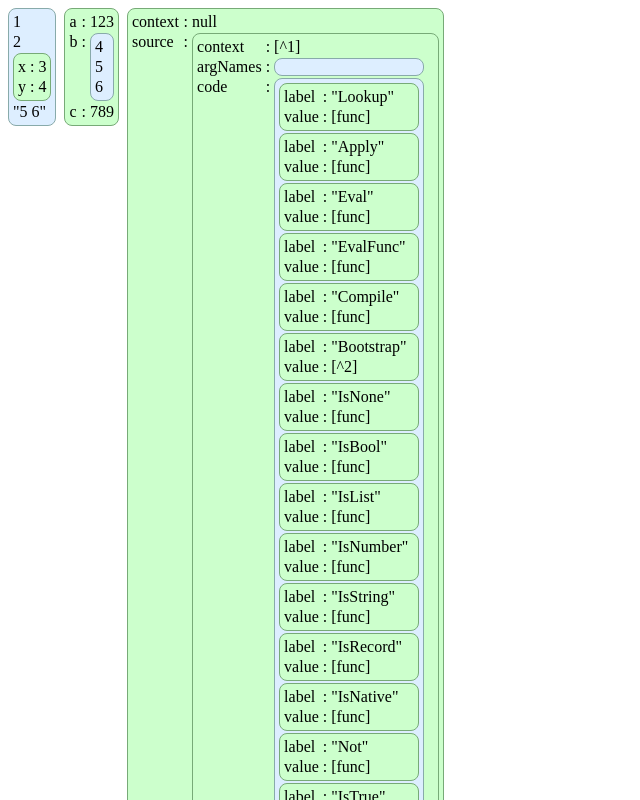
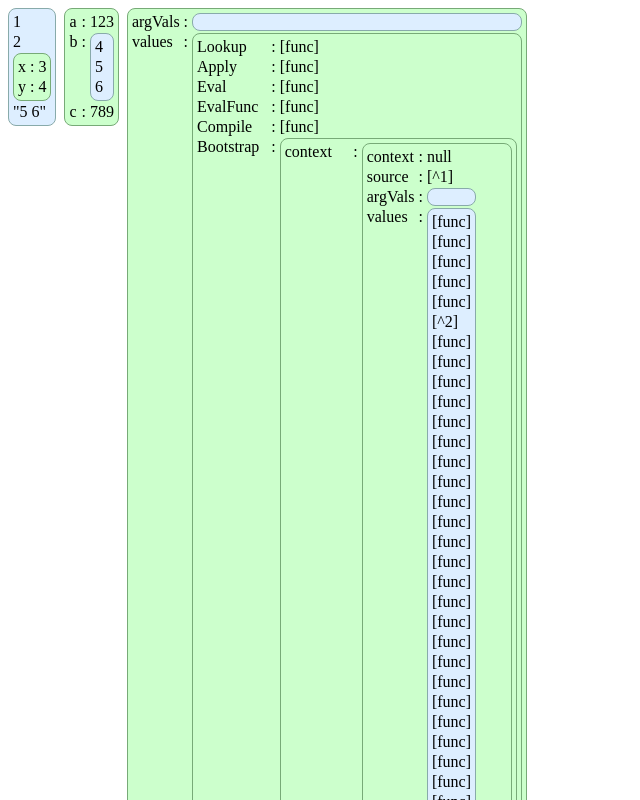
Before and after one commit to d-cook/react-code, a React (Create React App) app: page / in a window 1280 px wide. Shown: the top 800 px of the page, without its empty margins (0-640 px from the left). Built offline with nearby package versions, Linux system fonts and the light colour scheme.

Commit message:
Messing with nested views

```diff
--- a/src/App.tsx
+++ b/src/App.tsx
@@ -11,6 +11,14 @@ function _str(val: any): string {
 }
 
 export default function App() {
+  const onValueClicked = (...args: any[]) => alert(_str(args));
+  const isContext = (v: any) =>
+    v && Array.isArray(v.argVals) && Array.isArray(v.values) && v.source;
+  const isFunc = (v: any) =>
+    v &&
+    Array.isArray(v.code) &&
+    Array.isArray(v.argNames) &&
+    (v.context || v.context === null);
   return (
     <div
       className="App"
@@ -24,15 +32,47 @@ export default function App() {
     >
       <JsonView
         value={[1, 2, { x: 3, y: 4 }, "5 6"]}
-        onValueClicked={(...args) => alert(_str(args))}
+        onValueClicked={onValueClicked}
       />
       <JsonView
         value={{ a: 123, b: [4, 5, 6], c: 789 }}
-        onValueClicked={(...args) => alert(_str(args))}
+        onValueClicked={onValueClicked}
       />
       <JsonView
         value={RootContext}
-        onValueClicked={(...args) => alert(_str(args))}
+        onValueClicked={onValueClicked}
+        nestedViews={[
+          {
+            matches: isFunc,
+            makeView: ({ value, onValueClicked, nestedViews }: any) => (
+              <JsonView
+                value={{
+                  argNames: value.argNames,
+                  code: Object.fromEntries(
+                    value.code.map(({ label, value }) => [label, value])
+                  )
+                }}
+                onValueClicked={onValueClicked}
+                nestedViews={[] || nestedViews}
+              />
+            )
+          },
+          {
+            matches: (v: any) => 1 && isContext(v),
+            makeView: ({ value, onValueClicked, nestedViews }: any) => (
+              <JsonView
+                value={{
+                  argVals: value.argVals,
+                  values: Object.fromEntries(
+                    value.values.map((v, i) => [value.source.code[i].label, v])
+                  )
+                }}
+                onValueClicked={onValueClicked}
+                nestedViews={[] || nestedViews}
+              />
+            )
+          }
+        ]}
       />
     </div>
   );
--- a/src/JsonView.tsx
+++ b/src/JsonView.tsx
@@ -1,11 +1,6 @@
 import * as React from "react";
 import { ReactElement } from "react";
-
-type Key = string | number;
-type Inputs = {
-  value: any;
-  onValueClicked: (path: Key[], val: any) => void;
-};
+import { Key, ViewInputs } from "ViewInputs";
 
 const valueStyles = {
   padding: "0"
@@ -39,8 +34,9 @@ const recordStyles = {
 
 export default function JsonView({
   value,
-  onValueClicked
-}: Inputs): ReactElement {
+  onValueClicked,
+  nestedViews
+}: ViewInputs): ReactElement {
   const MakeView = (
     value: any,
     path: Key[],
@@ -65,18 +61,23 @@ export default function JsonView({
         : type === "record"
         ? recordStyles
         : valueStyles;
+    const view = (nestedViews || []).filter(
+      (v: any) => v.matches(value) && typeof v.makeView === "function"
+    )[0];
+    const showValueOnClick = (e: MouseEvent) => {
+      e.stopPropagation();
+      onValueClicked?.call(null, path, {
+        [isKey ? "key" : "value"]: value
+      });
+    };
+    if (type !== "repeat" && view) {
+      return view.makeView({ value, onValueClicked, nestedViews });
+    }
     return (
-      <div
-        class={"json-" + type}
-        onClick={(e: MouseEvent) => {
-          e.stopPropagation();
-          onValueClicked?.call(null, path, {
-            [isKey ? "key" : "value"]: value
-          });
-        }}
-        style={styles}
-      >
-        {type === "list"
+      <div class={"json-" + type} onClick={showValueOnClick} style={styles}>
+        {type === "repeat"
+          ? "[^" + (vals.length - vals.indexOf(value) - 1) + "]"
+          : type === "list"
           ? (value as any[]).map((v, i) =>
               MakeView(v, path.concat(i), vals.concat([value]))
             )
@@ -89,8 +90,6 @@ export default function JsonView({
             ))
           : type === "function"
           ? "[func]"
-          : type === "repeat"
-          ? "[^" + (vals.length - vals.indexOf(value) - 1) + "]"
           : !isKey
           ? JSON.stringify(value)
           : value}
--- /dev/null
+++ b/src/ViewInputs.ts
@@ -0,0 +1,13 @@
+import { ReactElement } from "react";
+
+type Key = string | number;
+type ViewInputs = {
+  value: any;
+  onValueClicked: (path: Key[], val: any) => void;
+  nestedViews: {
+    matches: (val: any) => boolean;
+    makeView: (ViewInputs) => ReactElement;
+  }[];
+};
+
+export { Key, ViewInputs };
```
